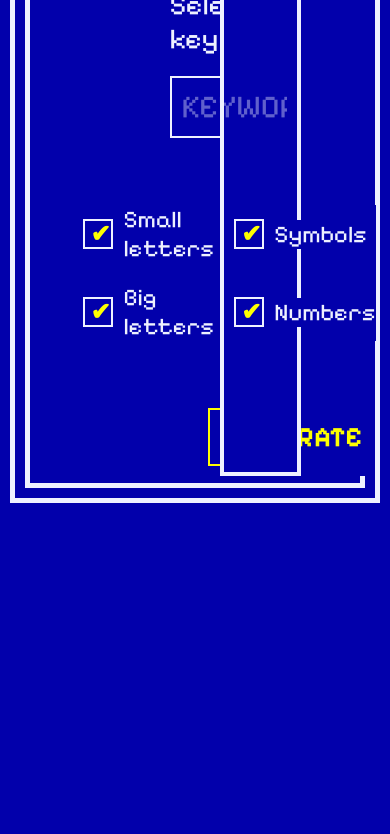
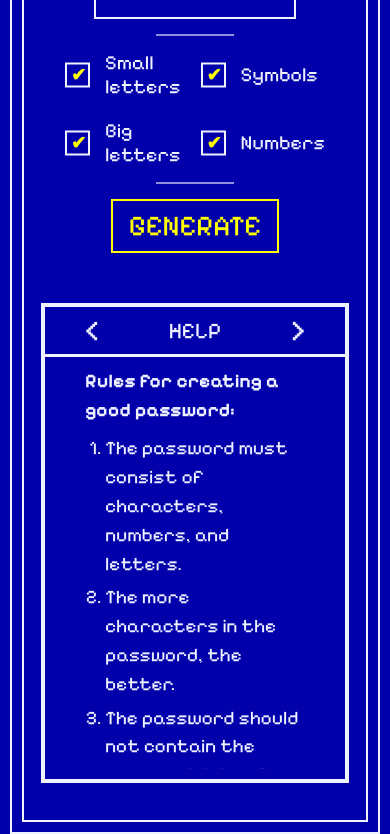
Before and after one commit to xannykov/RANPAS, a plain HTML site: page index.html in a window 390 px wide. Shown: the part 331-1165 px from the top of the page. Before the commit the page ends 844 px from the top, so only its background shows below. Drawn offline with Linux system fonts and the light colour scheme.

Commit message:
Add adaptive layout. Add a description of the project.

```diff
--- a/index.html
+++ b/index.html
@@ -74,12 +74,12 @@
 
                     <div class = "container-output">
                         <div class = "container-mode">
-                            <button class = "arrow"> &lt; </button>
-                            <span class = "title-mode"> HELP </span>
-                            <button class = "arrow"> &gt; </button>
+                            <button class = "arrow" onclick="toggleMode()"> &lt; </button>
+                            <span class = "title-mode" id = "mode-title"> HELP </span>
+                            <button class = "arrow" onclick="toggleMode()"> &gt; </button>
                         </div>
                         <div class = "divider"></div>
-                        <div class = "rules">
+                        <div class = "rules" id = "rules-content">
                             <p>Rules for creating a good password:</p>
                             <ol>
                                 <li>The password must consist of characters, numbers, and letters.</li>
--- a/scripts.js
+++ b/scripts.js
@@ -5,3 +5,25 @@ function updateRangeValue(value){
     const percentage = ((value - rangeInput.min) / (rangeInput.max - rangeInput.min)) * 100;
     rangeValue.style.left = `calc(${percentage}%)`;
 }
+
+function toggleMode(){
+    let modeTitle = document.getElementById("mode-title");
+    let rulesContent = document.getElementById("rules-content");
+
+    if(modeTitle.textContent === "HELP"){
+        modeTitle.textContent = "OUTPUT";
+        rulesContent.innerHTML = `
+                <p class="output-description">Your generated password:</p>
+                <div class="output-box">********</div>`;
+    }else{
+        modeTitle.textContent = "HELP";
+        rulesContent.innerHTML = `
+                <p>Rules for creating a good password:</p>
+                <ol>
+                    <li>The password must consist of characters, numbers, and letters.</li>
+                    <li>The more characters in the password, the better.</li>
+                    <li>The password should not contain the name and date of birth.</li>
+                    <li>Do not use your personal information (full name, date of birth) as a keyword.</li>
+                </ol>`;
+    }
+}
--- a/style.css
+++ b/style.css
@@ -18,6 +18,7 @@
     -webkit-user-select: none;
     user-select: none;
     box-sizing: border-box;
+    transition: .3s ease-in-out;
 }
 
 
@@ -48,7 +49,7 @@ header{
     justify-content: center;
     align-items: center;
     box-sizing: border-box;
-    min-height: 92vh;
+    min-height: auto;
     width: 100%;
 }
 
@@ -104,23 +105,29 @@ header{
     align-items: center;
 }
 
-.description-method{
+.description-method {
     display: flex;
     justify-content: center;
-    font-size: 1.8rem;
+    align-items: center;
+    font-size: 1.5rem;
     color: var(--white-bios);
     margin-bottom: 20px;
     box-sizing: border-box;
+    white-space: nowrap;
+    overflow: hidden;
+    text-overflow: ellipsis;
 }
 
+
 .separator{
-    width: 40%;
+    width: clamp(2rem, 20vw, 10rem);
     height: 2px;
     background-color: var(--white-bios);
     opacity: 60%;
     margin: 0;
 }
 /*#endregion FUNCTIONS CONTAINER*/
+
 
 /*#region INPUT RANGE*/
 
@@ -180,6 +187,7 @@ input[type="range"]:hover::-webkit-slider-thumb {
 
 /*#endregion INPUT RANGE*/
 
+
 /*#region INPUT KEYWORD */
 .container-range,
 .container-input-text{
@@ -215,7 +223,7 @@ input[type="range"]:hover::-webkit-slider-thumb {
 label {
     display: flex;
     align-items: center;
-    font-size: 24px;
+    font-size: 1.5rem;
     color: var(--white-bios);
 }
 
@@ -264,23 +272,17 @@ label input:checked + label::after {
 
 
 /*#region BUTTON */
-.button-generate {
-    width: 100%;
-    display: flex;
-    justify-content: center;
-}
-
 .custom-button {
     width: 100%;
     padding: 10px 20px;
-    font-size: 28px;
-    font-weight: bold;
+    font-size: 1.75rem;
     text-transform: uppercase;
     color: var(--yellow-bios);
     border: 2px solid var(--yellow-bios);
     background: transparent;
     cursor: pointer;
     transition: all 0.3s ease;
+    box-sizing: border-box;
 }
 
 .custom-button:hover {
@@ -358,10 +360,20 @@ label input:checked + label::after {
 .rules li {
     margin-bottom: 5px;
 }
+
+.output-description,
+.output-box{
+    padding-top: 20px;
+    display: flex;
+    justify-content: center;
+}
 /*#endregion RULES FORM*/
 
 
-@media screen and (max-width: 1024px) {
+@media (max-width: 1190px) {
+    .base-container{
+        padding: 5% 10% 5% 10%;
+    }
     .arrow, .title-mode {
         font-size: 1.8rem;
     }
@@ -371,22 +383,81 @@ label input:checked + label::after {
     }
 }
 
-@media screen and (max-width: 768px) {
+@media (max-width: 1024px) {
+    .base-container{
+        padding: 5% 5% 5% 5%;
+    }
     .arrow, .title-mode {
-        font-size: 1.5rem;
+        font-size: 1.8rem;
+    }
+
+    .rules {
+        font-size: 1.4rem;
+    }
+}
+
+@media (max-width: 768px) {
+
+    .base-container{
+        display: flex;
+        flex-direction: column;
+        align-items: center;
+    }
+
+    .container-method,
+    .container-output {
+        width: 100%;
+        margin: 20px 0;
+    }
+
+    .arrow, .title-mode {
+        font-size: 1.8rem;
+    }
+
+    .rules {
+        font-size: 1.4rem;
+    }
+
+    .external-contour{
+        height: calc(180vh);
+        border: 5px solid var(--white-bios);
+    }
+}
+
+@media (max-width: 480px) {
+
+    .inner-contour{
+        border: 2px solid var(--white-bios);
+    }
+
+    .external-contour{
+        height: calc(130vh);
+        border: 2px solid var(--white-bios);
+    }
+
+    .custom-button {
+        font-size: 1.8rem;
+        padding: 8px 16px;
+    }
+
+    label {
+        font-size: 1.25rem;
+    }
+
+    label input + label::before {
+        width: 25px;
+        height: 25px;
+    }
+
+    label input:checked + label::after {
+        font-size: 18px;
+        left: 6px;
+    }
+    .arrow, .title-mode {
+        font-size: 1.4rem;
     }
 
     .rules {
         font-size: 1.2rem;
     }
 }
-
-@media screen and (max-width: 480px) {
-    .arrow, .title-mode {
-        font-size: 1.2rem;
-    }
-
-    .rules {
-        font-size: 1rem;
-    }
-}
```
Also changed, not shown: demonstration/logo-proj.png (added), 2 other files.
